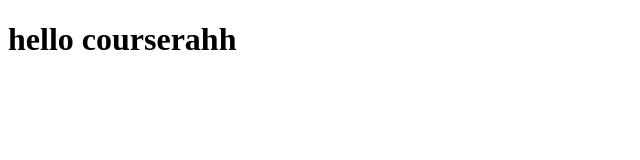
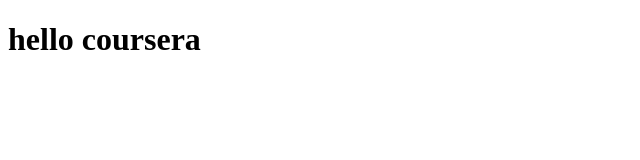
Before and after one commit to ichraq55/coursera-test, a plain HTML site: page index.html in a window 1280 px wide. Shown: the full height of the page, 0-640 px from the left. Drawn offline with Linux system fonts and the light colour scheme.

Commit message:
First web file .'

```diff
--- a/index.html
+++ b/index.html
@@ -5,6 +5,6 @@
     <title>Hello coursera</title>
   </head>
   <body>
-    <h1>hello courserahh</h1>
+    <h1>hello coursera </h1>
   </body>
 </html>
```
